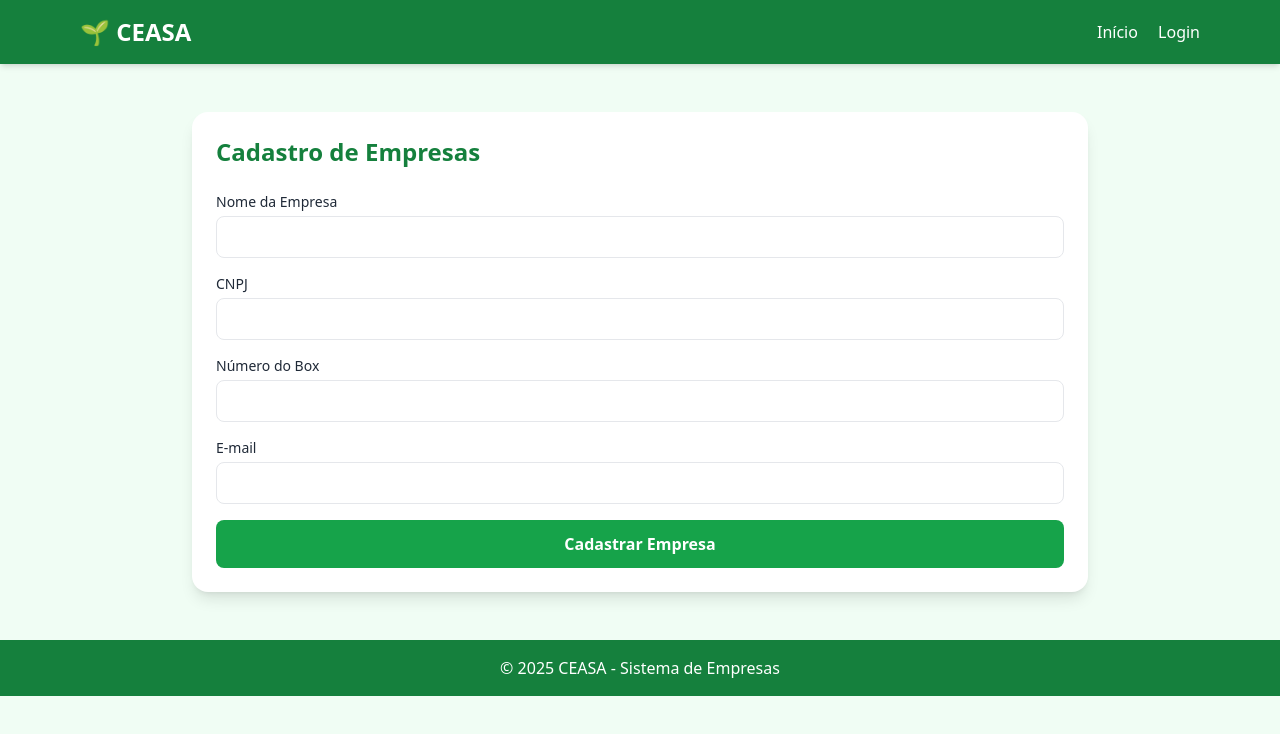
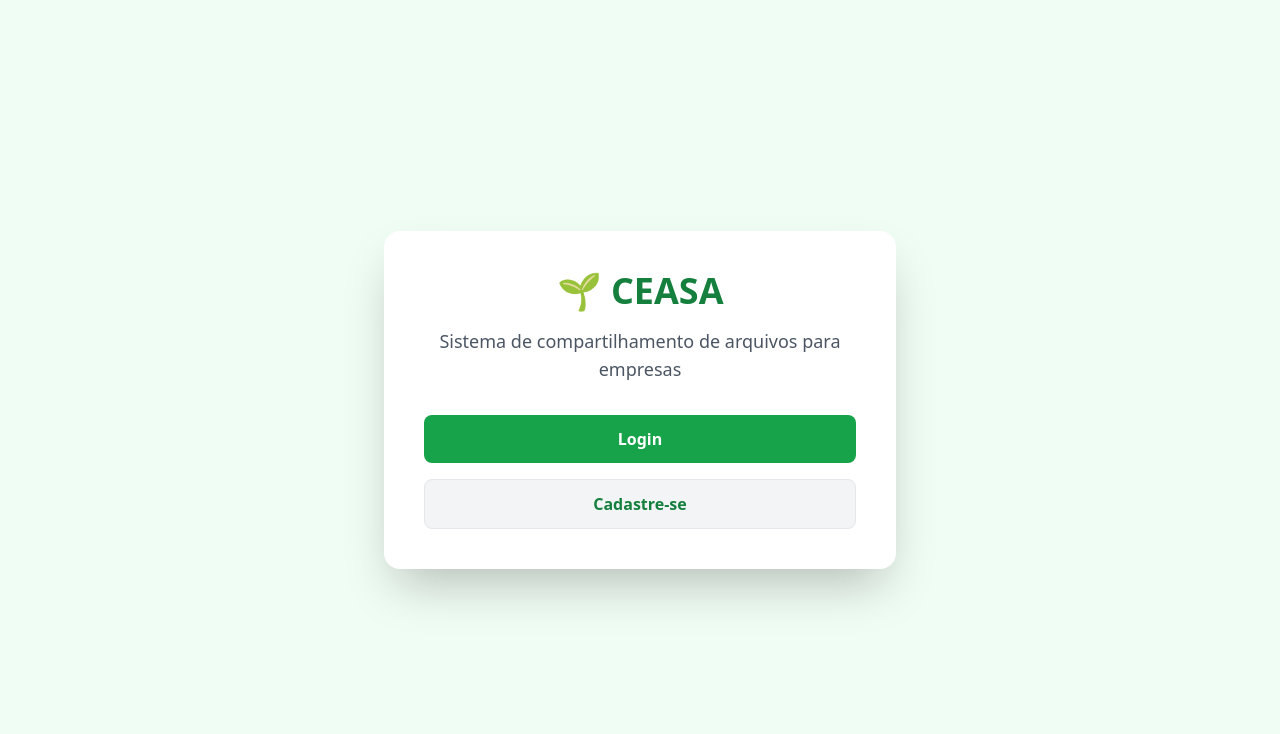
Before and after one commit to santafe102025-oss/projetoceasa, a website: page public/index.html in a window 1280 px wide. Drawn offline with nearby package versions, Linux system fonts and the light colour scheme.

Commit message:
Atualiza index.html e ajustes de layout

```diff
--- a/package.json
+++ b/package.json
@@ -5,7 +5,7 @@
   "license": "MIT",
   "scripts": {
     "start": "node index.js",
-    "postinstall": "npm rebuild better-sqlite3 --build-from-source"
+    "build": "npm install"
   },
   "dependencies": {
     "@supabase/supabase-js": "^2.56.0",
--- a/public/index.html
+++ b/public/index.html
@@ -3,57 +3,29 @@
 <head>
   <meta charset="UTF-8">
   <meta name="viewport" content="width=device-width, initial-scale=1.0">
-  <title>CEASA - Sistema de Empresas</title>
-  <!-- Tailwind via CDN -->
+  <title>CEASA - Bem-vindo</title>
   <script src="https://cdn.tailwindcss.com"></script>
 </head>
-<body class="bg-green-50 text-gray-800">
+<body class="bg-green-50 min-h-screen flex items-center justify-center">
 
-  <!-- Header -->
-  <header class="bg-green-700 text-white shadow-md">
-    <div class="max-w-6xl mx-auto flex justify-between items-center p-4">
-      <h1 class="text-2xl font-bold">🌱 CEASA</h1>
-      <nav class="space-x-4">
-        <a href="/" class="hover:underline">Início</a>
-        <a href="/login" class="hover:underline">Login</a>
-      </nav>
+  <div class="bg-white shadow-2xl rounded-2xl max-w-lg w-full p-10 text-center">
+    <!-- Logo -->
+    <h1 class="text-4xl font-bold text-green-700 mb-4">🌱 CEASA</h1>
+    <p class="text-gray-600 text-lg mb-8">Sistema de compartilhamento de arquivos para empresas</p>
+
+    <!-- Botões -->
+    <div class="space-y-4">
+      <a href="/login"
+         class="block w-full bg-green-600 text-white px-6 py-3 rounded-lg font-semibold hover:bg-green-700 transition">
+        Login
+      </a>
+
+      <a href="/cadastro.html"
+         class="block w-full bg-gray-100 text-green-700 px-6 py-3 rounded-lg font-semibold border hover:bg-gray-200 transition">
+        Cadastre-se
+      </a>
     </div>
-  </header>
+  </div>
 
-  <!-- Main -->
-  <main class="max-w-4xl mx-auto mt-12 p-6 bg-white shadow-lg rounded-2xl">
-    <h2 class="text-2xl font-semibold text-green-700 mb-6">Cadastro de Empresas</h2>
-
-    <form class="space-y-4">
-      <div>
-        <label class="block text-sm font-medium">Nome da Empresa</label>
-        <input type="text" class="w-full mt-1 p-2 border rounded-lg focus:ring focus:ring-green-300">
-      </div>
-
-      <div>
-        <label class="block text-sm font-medium">CNPJ</label>
-        <input type="text" class="w-full mt-1 p-2 border rounded-lg focus:ring focus:ring-green-300">
-      </div>
-
-      <div>
-        <label class="block text-sm font-medium">Número do Box</label>
-        <input type="text" class="w-full mt-1 p-2 border rounded-lg focus:ring focus:ring-green-300">
-      </div>
-
-      <div>
-        <label class="block text-sm font-medium">E-mail</label>
-        <input type="email" class="w-full mt-1 p-2 border rounded-lg focus:ring focus:ring-green-300">
-      </div>
-
-      <button type="submit" class="w-full bg-green-600 text-white p-3 rounded-lg font-semibold hover:bg-green-700">
-        Cadastrar Empresa
-      </button>
-    </form>
-  </main>
-
-  <!-- Footer -->
-  <footer class="bg-green-700 text-white text-center p-4 mt-12">
-    <p>© 2025 CEASA - Sistema de Empresas</p>
-  </footer>
 </body>
 </html>
```
Also changed, not shown: index.js (+39 -17 lines), 1 other file.
